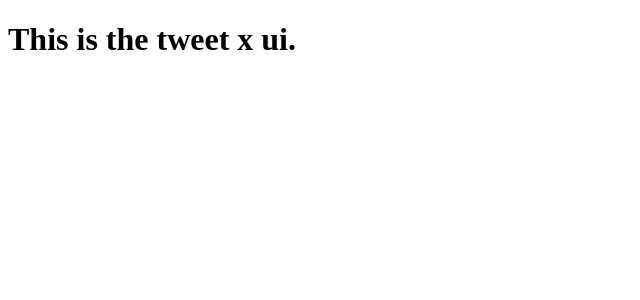
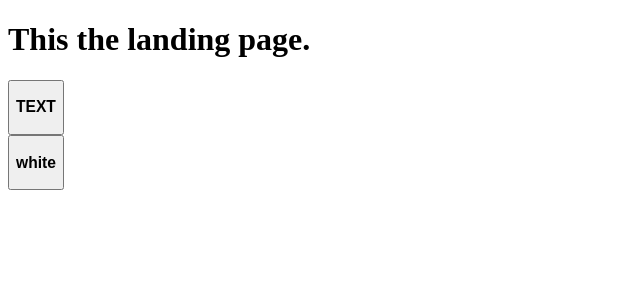
Before and after one commit to SANKALP1011/tweet-x, a React (Create React App) app: page / in a window 1280 px wide. Shown: the top 300 px of the page, without its empty margins (0-640 px from the left). Built offline with nearby package versions, Linux system fonts and the light colour scheme.

Commit message:
Started designning components...

```diff
--- a/src/App.js
+++ b/src/App.js
@@ -1,10 +1,15 @@
 import './App.css';
 import {BrowserRouter as Router,Routes,Route} from "react-router-dom";
+import LandingPage from './Pages/LandingPage';
 
 function App() {
   return <>
 
-  <h1>This is the tweet x ui.</h1>
+ <Router>
+   <Routes>
+     <Route exact path='/' element={<LandingPage/>} />
+   </Routes>
+ </Router>
 
   </>
 }
--- /dev/null
+++ b/src/Componets/RedButton.jsx
@@ -0,0 +1,9 @@
+import React from "react";
+
+export const RedButton = ({name}) =>{
+    return(
+        <div>
+            <button>{name}</button>
+        </div>
+    )
+}
--- /dev/null
+++ b/src/Componets/WhiteButton.jsx
@@ -0,0 +1,9 @@
+import React from "react";
+
+export const WhiteButton = ({name}) =>{
+    return(
+        <div>
+            <button>{name}</button>
+        </div>
+    )
+}
--- /dev/null
+++ b/src/Pages/LandingPage.jsx
@@ -0,0 +1,13 @@
+import React from "react";
+import { RedButton } from "../Componets/RedButton";
+import { WhiteButton } from "../Componets/WhiteButton";
+
+export const LandingPage = () =>{
+    return<>
+    <h1>This the landing page.</h1>
+    <RedButton name={<h3>TEXT</h3>} />
+    <WhiteButton name={<h3>white</h3>} />
+    </>
+
+}
+export default LandingPage;
```
Also changed, not shown: src/Componets/TextField.jsx (added, +9 -0 lines), src/Pages/SignUp.jsx (added, +12 -0 lines).
